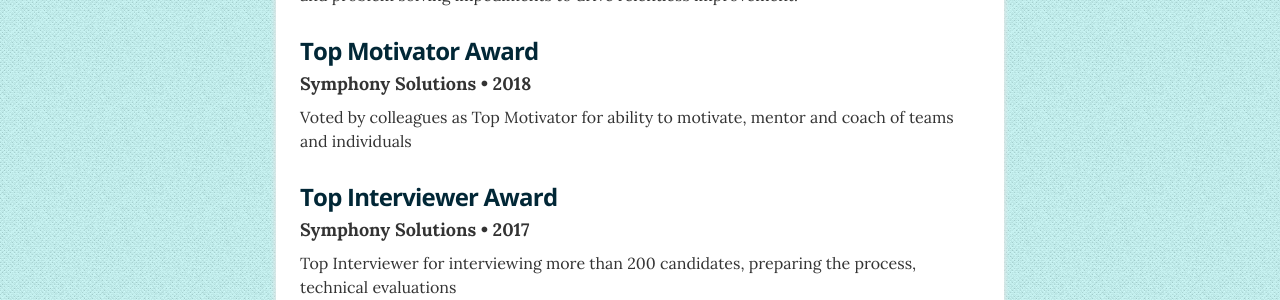
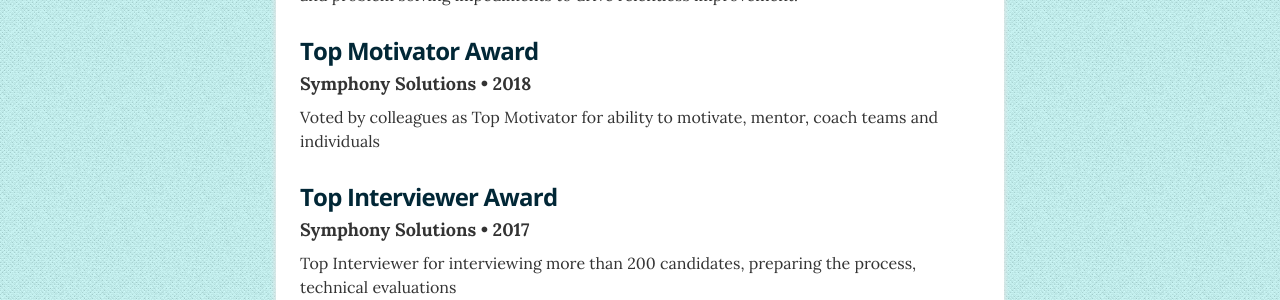
Before and after one commit to mexiter/mexiter.github.io, a Jekyll site: the page built from index.html, in a window 1280 px wide and 900 px high, scrolled down 8225 px. Shown: the part 153-453 px from the top of the window. Built offline with Jekyll 4.4.1, drawn with Linux system fonts in a browser that asks for light colours.

Commit message:
added changes

```diff
--- a/_data/recognitions.yml
+++ b/_data/recognitions.yml
@@ -7,7 +7,7 @@
 - award: Top Motivator Award
   organization: Symphony Solutions
   year: 2018
-  summary: Voted by colleagues as Top Motivator for ability to motivate, mentor and coach of teams and individuals
+  summary: Voted by colleagues as Top Motivator for ability to motivate, mentor, coach teams and individuals
 
 - award: Top Interviewer Award
   organization: Symphony Solutions
```
